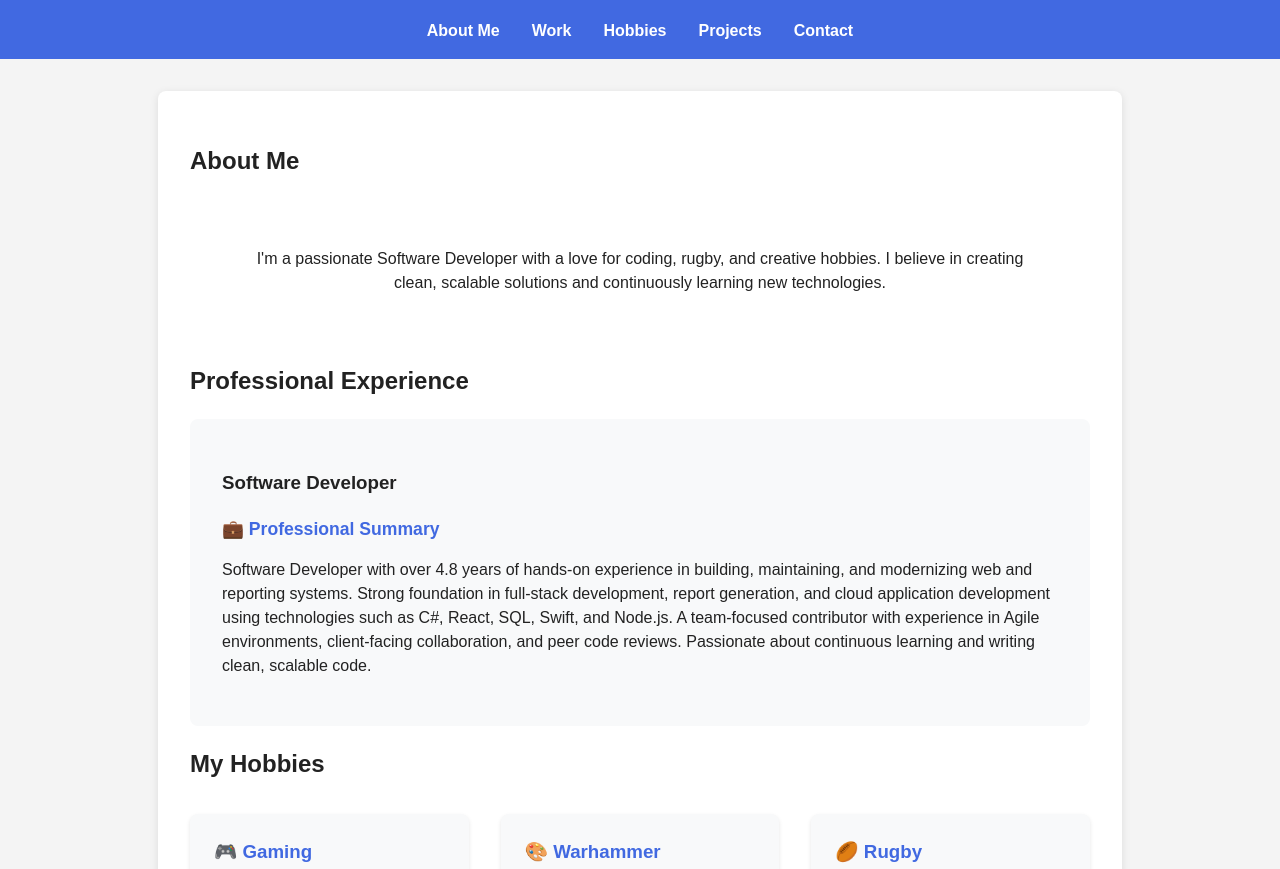
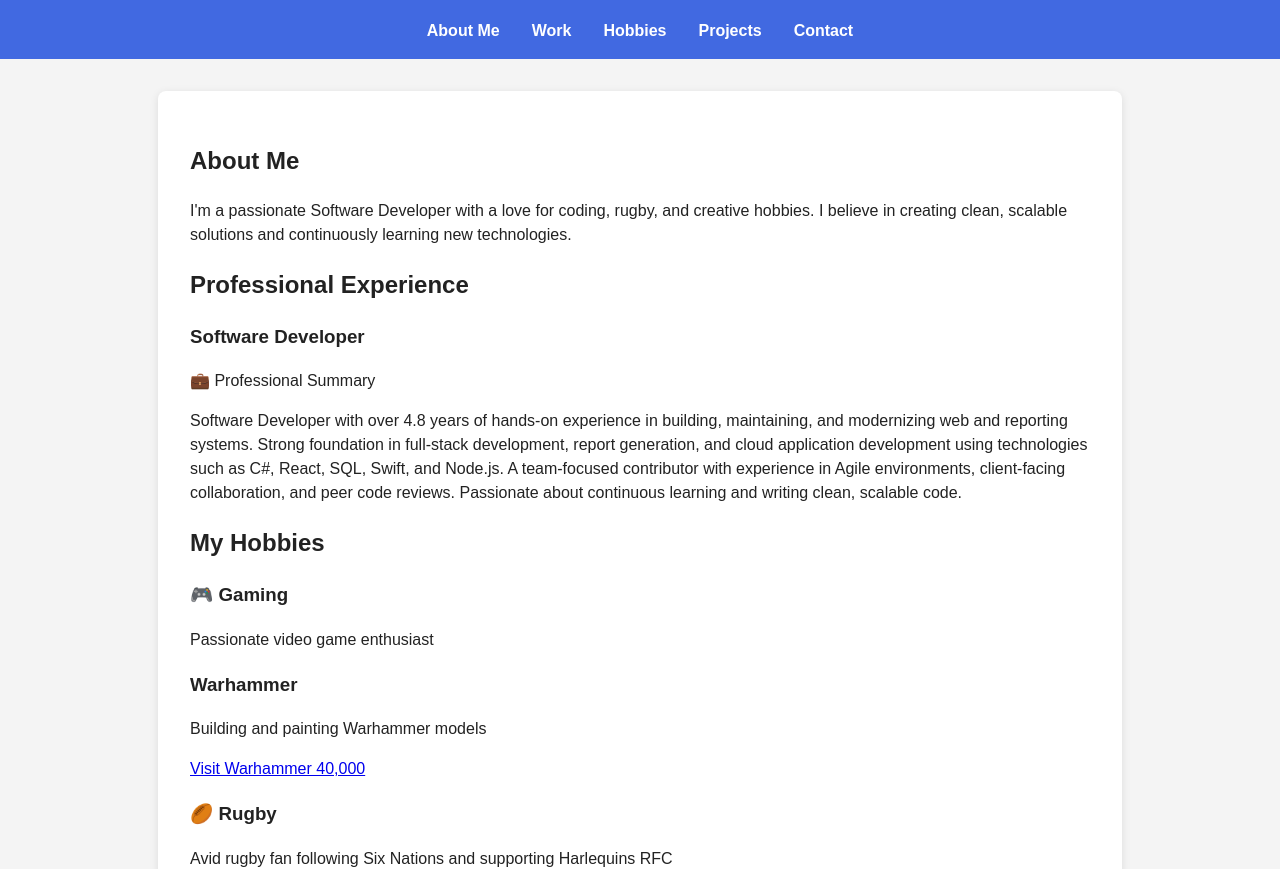
Before and after one commit to JackWhetton/Portfolio-Project, a website built with Vite: page index.html in a window 1280 px wide. Shown: the part 88-957 px from the top of the page. Built offline with nearby package versions, Linux system fonts and the light colour scheme.

Commit message:
adding more content

```diff
--- a/index.html
+++ b/index.html
@@ -45,9 +45,12 @@
                     <h3>🎮 Gaming</h3>
                     <p>Passionate video game enthusiast</p>
                 </div>
-                <div class="hobby-card">
-                    <h3>🎨 Warhammer</h3>
-                    <p>Building and painting Warhammer models</p>
+                <div class="hobby-card warhammer-card">
+                    <div class="card-content">
+                        <h3>Warhammer</h3>
+                        <p>Building and painting Warhammer models</p>
+                        <a href="https://www.warhammer.com/en-GB/warhammer-40000-lp" class="hobby-link" target="_blank">Visit Warhammer 40,000</a>
+                    </div>
                 </div>
                 <div class="hobby-card">
                     <h3>🏉 Rugby</h3>
--- a/style.css
+++ b/style.css
@@ -42,51 +42,6 @@ main {
   box-shadow: 0 2px 8px rgba(0,0,0,0.1);
 }
 
-.about-content {
-  text-align: center;
-  max-width: 800px;
-  margin: 0 auto;
-  padding: 2rem 0;
-}
-
-.work-content {
-  background: #f8f9fa;
-  padding: 2rem;
-  border-radius: 8px;
-  margin: 1rem 0;
-}
-
-.professional-summary {
-  color: #4169E1;
-  font-weight: bold;
-  font-size: 1.1em;
-  margin-bottom: 1rem;
-}
-
-.hobbies-grid {
-  display: grid;
-  grid-template-columns: repeat(auto-fit, minmax(250px, 1fr));
-  gap: 2rem;
-  margin: 2rem 0;
-}
-
-.hobby-card {
-  background: #f8f9fa;
-  padding: 1.5rem;
-  border-radius: 8px;
-  box-shadow: 0 2px 4px rgba(0,0,0,0.1);
-  transition: transform 0.2s;
-}
-
-.hobby-card:hover {
-  transform: translateY(-5px);
-}
-
-.hobby-card h3 {
-  color: #4169E1;
-  margin-top: 0;
-}
-
 .project-list {
   display: grid;
   grid-template-columns: repeat(auto-fit, minmax(250px, 1fr));
@@ -94,15 +49,10 @@ main {
 }
 
 .project {
-  background: #f8f9fa;
-  padding: 1.5rem;
-  border-radius: 8px;
-  box-shadow: 0 2px 4px rgba(0,0,0,0.1);
-  transition: transform 0.2s;
-}
-
-.project:hover {
-  transform: translateY(-5px);
+  background: #e9ecef;
+  padding: 1rem;
+  border-radius: 6px;
+  box-shadow: 0 1px 4px rgba(0,0,0,0.05);
 }
 
 form {
```
Also changed, not shown: gaming-wallpaper.jpg (added), rugby-banner.jpeg (added), warhammer-banner.jpeg (added).
